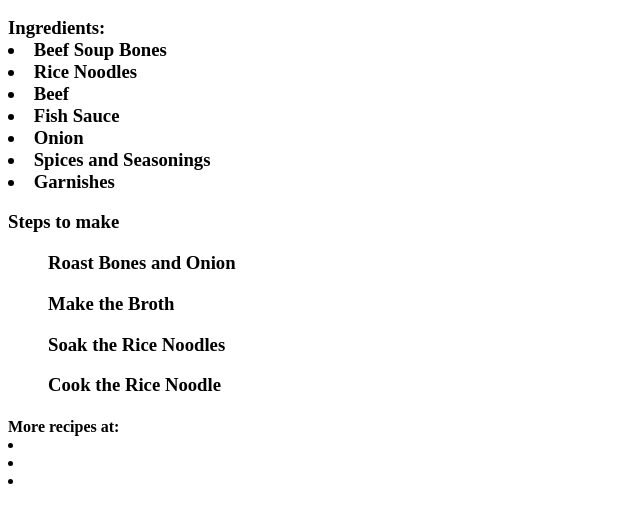
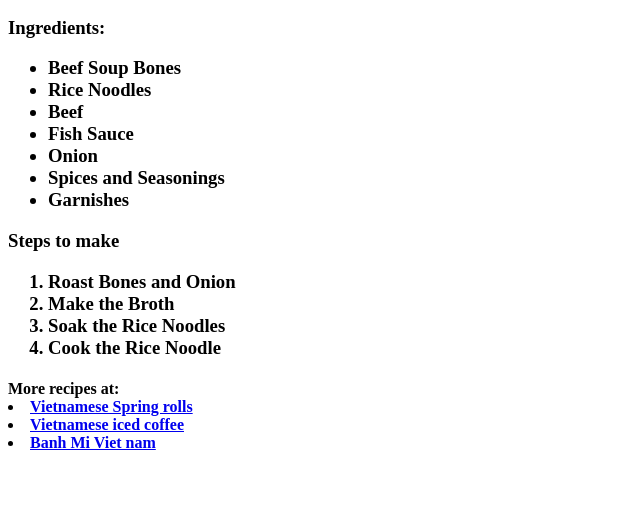
Before and after one commit to mrrbunn/recipes, a plain HTML site: page index.html in a window 1280 px wide. Shown: the part 434-945 px from the top of the page, without its empty margins (0-640 px from the left). After the commit the page ends 907 px from the top, so only its background shows below. Drawn offline with Linux system fonts and the light colour scheme.

Commit message:
Okay thay doi

```diff
--- a/index.html
+++ b/index.html
@@ -12,6 +12,7 @@
     <img src="https://www.allrecipes.com/thmb/Q-xz9G-HW6FO1HimSRX3feToSvw=/750x0/filters:no_upscale():max_bytes(150000):strip_icc():format(webp)/228443-AuthenticPho-mfs-3x2-0484-99ebf6b7cfb84fc892301d5b3d1d5df5.jpg">
     <h2>Description</h2>
     <h3>Ingredients:
+        <ul>
         <li>Beef Soup Bones</li>
         <li>Rice Noodles</li>
         <li>Beef</li>
@@ -19,17 +20,21 @@
         <li>Onion</li>
         <li>Spices and Seasonings</li>
         <li>Garnishes</li>
+        </ul>
     </h3>
     <h3>Steps to make
-        <ol>Roast Bones and Onion</ol>
-        <ol>Make the Broth</ol>
-        <ol>Soak the Rice Noodles</ol>
-        <ol>Cook the Rice Noodle</ol>
+        <ol>
+        <li>Roast Bones and Onion</li>
+        <li>Make the Broth</li>
+        <li>Soak the Rice Noodles</li>
+        <li>Cook the Rice Noodle</li>
+        </ol>
+        </h3>
     </h3>
     <h4>More recipes at:
-        <li> <a href="recipes02/VietnameseSpringrolls.html"></a> </li>
-        <li> <a href="recipes02/Vietnameseicedcoffee.html"></a></li>
-        <li> <a href="recipes02/Banhmivietnam"></a></li>
+        <li> <a href="recipes02/VietnameseSpringrolls.html">Vietnamese Spring rolls</a> </li>
+        <li> <a href="recipes02/Vietnameseicedcoffee.html">Vietnamese iced coffee</a></li>
+        <li> <a href="recipes02/Banhmivietnam"> Banh Mi Viet nam</a></li>
 
 
     </h4>
```
